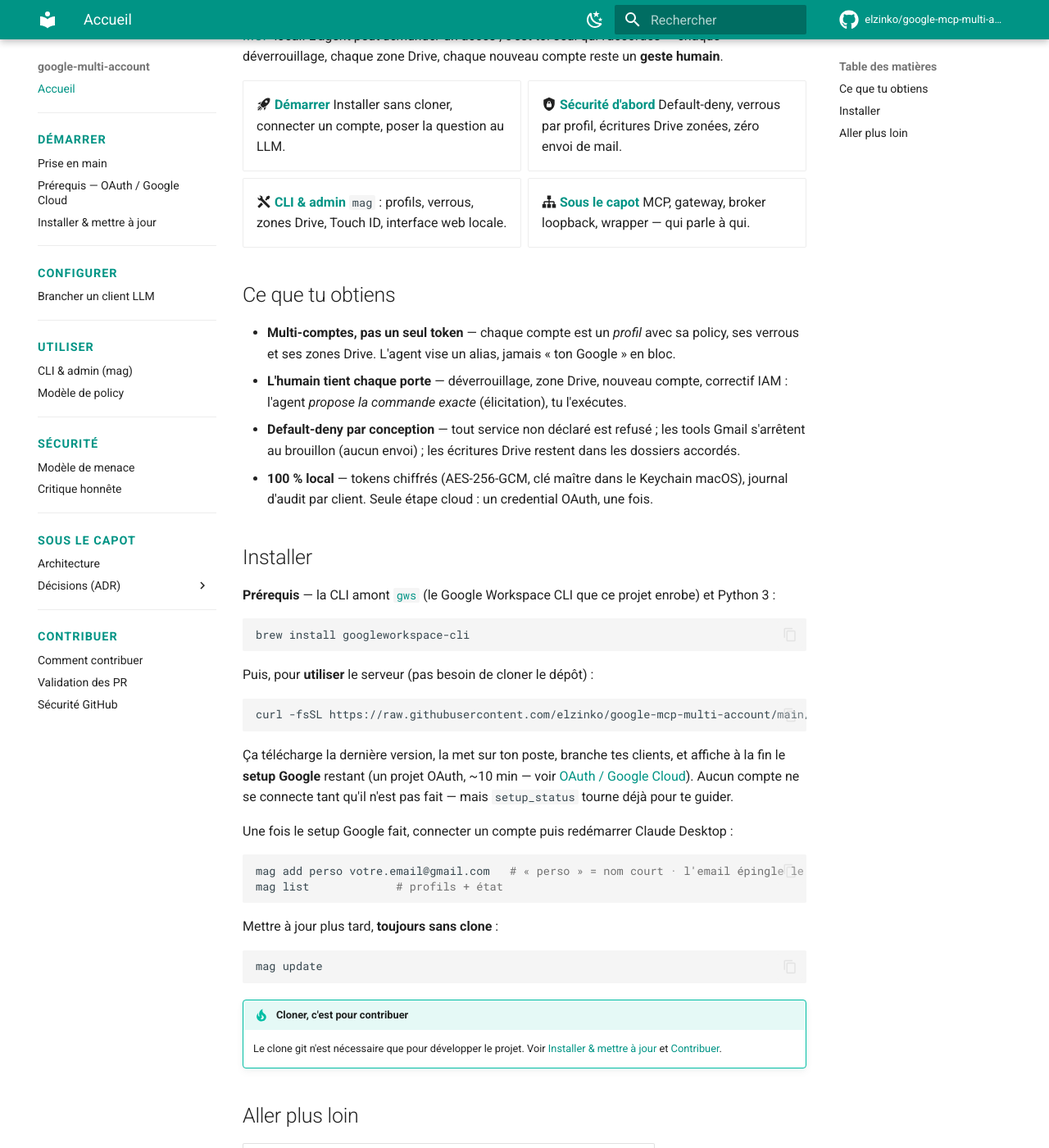
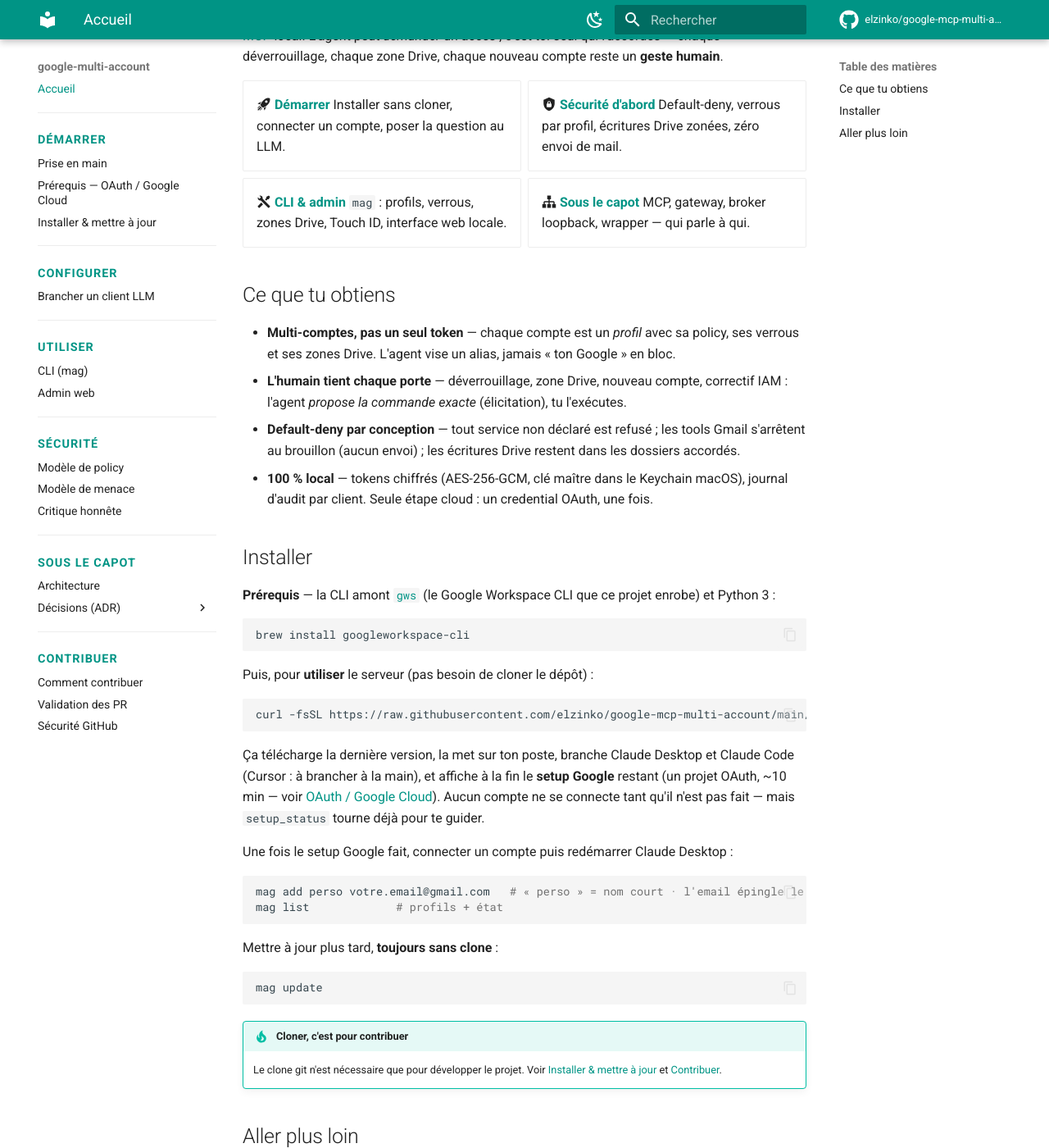
Before and after one commit to elzinko/google-mcp-multi-account, an MkDocs documentation site: the page built from docs/index.md, in a window 1280 px wide and 1400 px high, scrolled down 216 px. Shown: the whole window at 82% size. Built offline with MkDocs 1.6.1 and Material for MkDocs 9.7.7, drawn with Linux system fonts in a browser that asks for light colours; comment, search, counter and statistics services are not loaded.

Commit message:
docs: toilettage du site — nav (policy→Sécurité, CLI/Admin), mag help, cartes cliquables, wording clients (#120)
Retours directs sur la doc du site : Modèle de policy déplacé sous Sécurité ; CLI et Admin séparés (nouveau docs/admin.md) ; mag help en tête de la section CLI ; cartes de la page d'accueil entièrement cliquables (CSS seul, vérifié navigateur) ; wording honnête sur les clients branchés par install.sh (Desktop + Code ; Cursor à la main). Le passage en opt-in du branchement (comportement install.sh) est suivi par la fiche 0087. Redéploiement automatique (docs.yml + Vercel).

````diff
--- a/docs/index.md
+++ b/docs/index.md
@@ -52,8 +52,9 @@
 curl -fsSL https://raw.githubusercontent.com/elzinko/google-mcp-multi-account/main/install.sh | bash
 ```
 
-Ça télécharge la dernière version, la met sur ton poste, branche tes clients, et
-affiche à la fin le **setup Google** restant (un projet OAuth, ~10 min — voir
+Ça télécharge la dernière version, la met sur ton poste, branche Claude
+Desktop et Claude Code (Cursor : à brancher à la main), et affiche à la fin
+le **setup Google** restant (un projet OAuth, ~10 min — voir
 [OAuth / Google Cloud](setup-oauth.md)). Aucun compte ne se connecte tant qu'il
 n'est pas fait — mais `setup_status` tourne déjà pour te guider.
 
--- a/docs/stylesheets/extra.css
+++ b/docs/stylesheets/extra.css
@@ -29,3 +29,20 @@
   padding-top: 0;
   border-top: none;
 }
+
+/* Cartes de la page d'accueil (grid cards, ex. index.md) : rendre toute la
+   carte cliquable, pas seulement le titre. Le lien du titre reste le seul
+   <a> réel — inchangé, donc toujours lisible et toujours ce que le lecteur
+   d'écran annonce. Le <li> devient la référence de positionnement ; un
+   pseudo-élément ::after (vide, invisible) s'étend sur tout le <li> via
+   inset: 0 et capte le clic n'importe où sur la carte. Aucun JS. */
+.grid.cards > ul > li {
+  position: relative;
+}
+
+.grid.cards > ul > li a:first-of-type::after {
+  content: "";
+  position: absolute;
+  inset: 0;
+  cursor: pointer;
+}
--- a/mkdocs.yml
+++ b/mkdocs.yml
@@ -81,9 +81,10 @@
   - Configurer:
       - Brancher un client LLM: configurer-client.md
   - Utiliser:
-      - CLI & admin (mag): usage.md
+      - CLI (mag): usage.md
+      - Admin web: admin.md
+  - Sécurité:
       - Modèle de policy: policies.md
-  - Sécurité:
       - Modèle de menace: threat-model.md
       - Critique honnête: critique.md
   - Sous le capot:
````
Also changed, not shown: docs/admin.md (added, +33 -0 lines), docs/demarrer.md (+2 -1 lines), docs/usage.md (+6 -34 lines).
